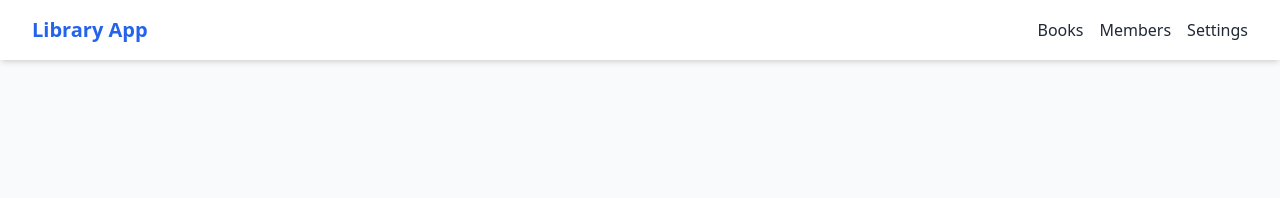
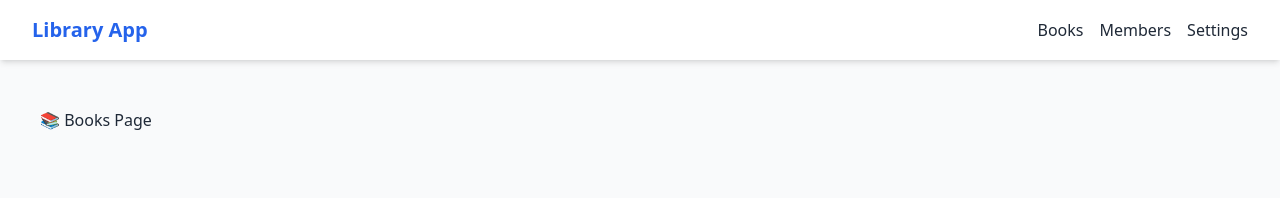
Before and after one commit to CanGuvercin/FullStakLibraryApp.React.Spring.MongoDB, a React (Vite) app in the folder client/: page /books in a window 1280 px wide. Shown: the top 198 px of the page. Built offline with nearby package versions, Linux system fonts and the light colour scheme.

Commit message:
little bugfixes, Router's children was removed to eliminate TS confusion

```diff
--- a/client/src/components/Layout.tsx
+++ b/client/src/components/Layout.tsx
@@ -1,31 +1,22 @@
 import { Outlet } from "react-router-dom";
-import type { ReactNode } from "react";
 
-type LayoutProps = {
-  children: ReactNode;
-};
-
-export default function Layout({ children }: LayoutProps) {
+export default function Layout() {
   return (
     <div className="min-h-screen flex flex-col bg-gray-50 text-gray-800">
       {/* Navbar */}
       <header className="bg-white shadow-md py-4 px-8 flex justify-between items-center">
         <h1 className="text-xl font-semibold text-blue-600">Library App</h1>
         <nav className="space-x-4">
-          <a href="/books" className="hover:text-blue-500">
-            Books
-          </a>
-          <a href="/members" className="hover:text-blue-500">
-            Members
-          </a>
-          <a href="/settings" className="hover:text-blue-500">
-            Settings
-          </a>
+          <a href="/books" className="hover:text-blue-500">Books</a>
+          <a href="/members" className="hover:text-blue-500">Members</a>
+          <a href="/settings" className="hover:text-blue-500">Settings</a>
         </nav>
       </header>
 
-      {/* Content */}
-      <main className="flex-1 container mx-auto px-6 py-8">{children}</main>
+      {/* Outlet ile alt sayfalar */}
+      <main className="flex-1 container mx-auto px-6 py-8">
+        <Outlet />
+      </main>
 
       {/* Footer */}
       <footer className="bg-gray-100 text-center text-sm py-3 text-gray-500">
```
